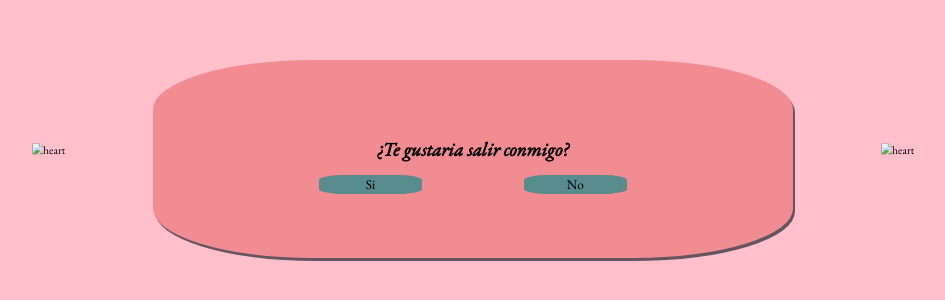
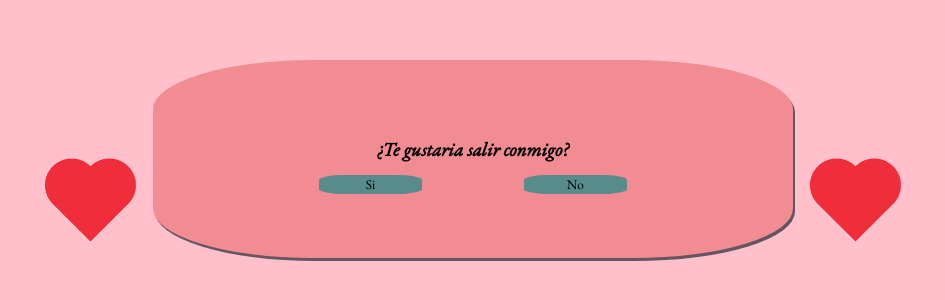
Before and after one commit to HectorCosgalla/citaatucrush, a plain HTML site: page index.html in a window 1280 px wide. Shown: the part 180-480 px from the top of the page, without its empty margins (167-1112 px from the left). Drawn offline with nearby package versions, Linux system fonts and the light colour scheme; the site is published under a folder, as on GitHub Pages, so addresses that start at the root find nothing.

Commit message:
Update index.html

```diff
--- a/index.html
+++ b/index.html
@@ -12,7 +12,7 @@
 
         <main>
             <img src="img/return.png" id="return_button" onClick="document.location.reload(true)">
-            <img src="/img/heart.png" alt="heart" class="heart" id="heart_left">
+            <img src="img/heart.png" alt="heart" class="heart" id="heart_left">
             <div class="box" id="box_crush">
                 <div class="question_div">
                     <h1 id="question_crush">¿Te gustaria salir conmigo?</h1>
@@ -22,7 +22,7 @@
                     <button class="buttons button_crush" id="button_no" onmouseover="moveButton()" onclick="moveButton()"">No</button>
                 </div>
             </div>
-            <img src="/img/heart.png" alt="heart" class="heart" id="heart_right">
+            <img src="img/heart.png" alt="heart" class="heart" id="heart_right">
         </main>
     </body>
     <script src="js/script.js"></script>
```
